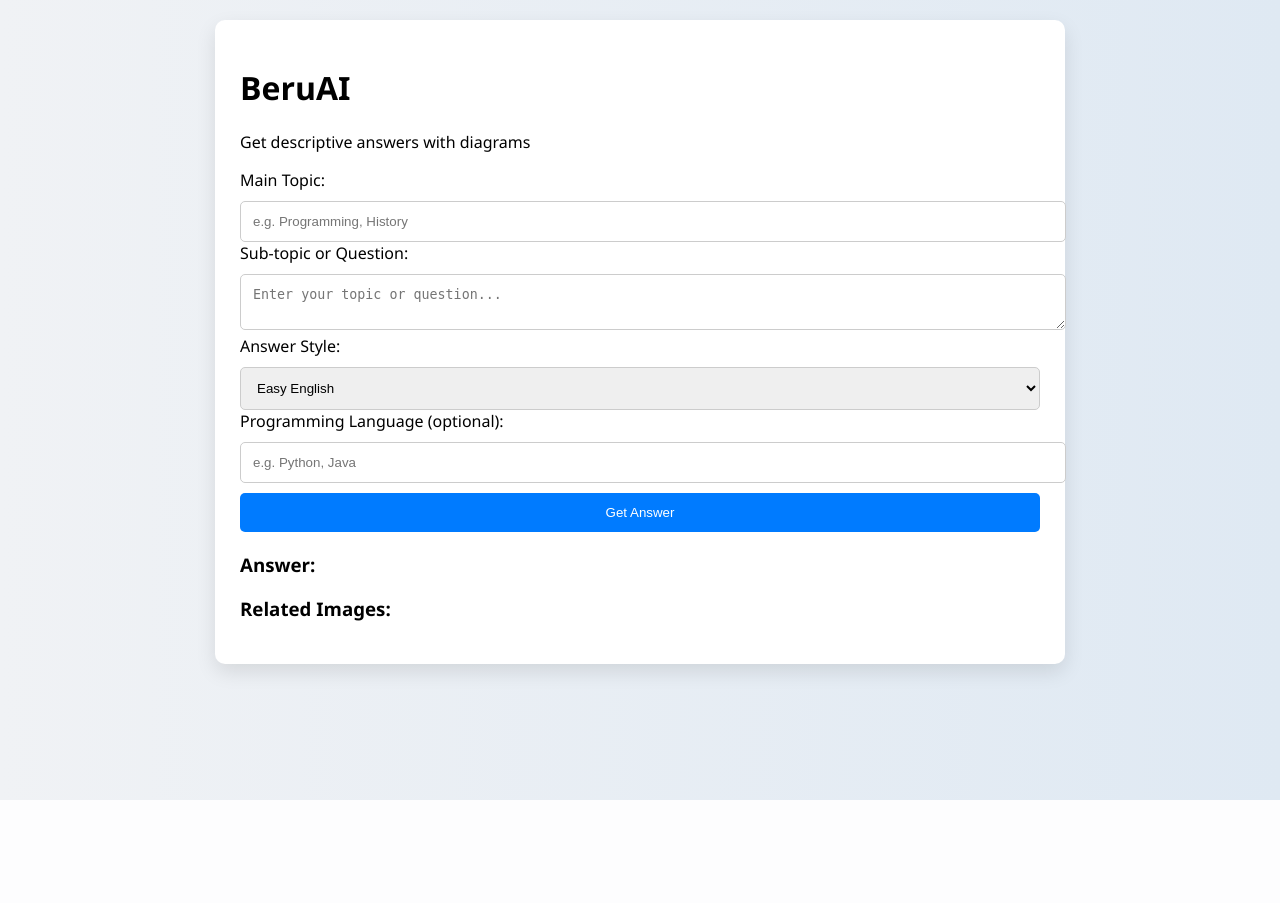
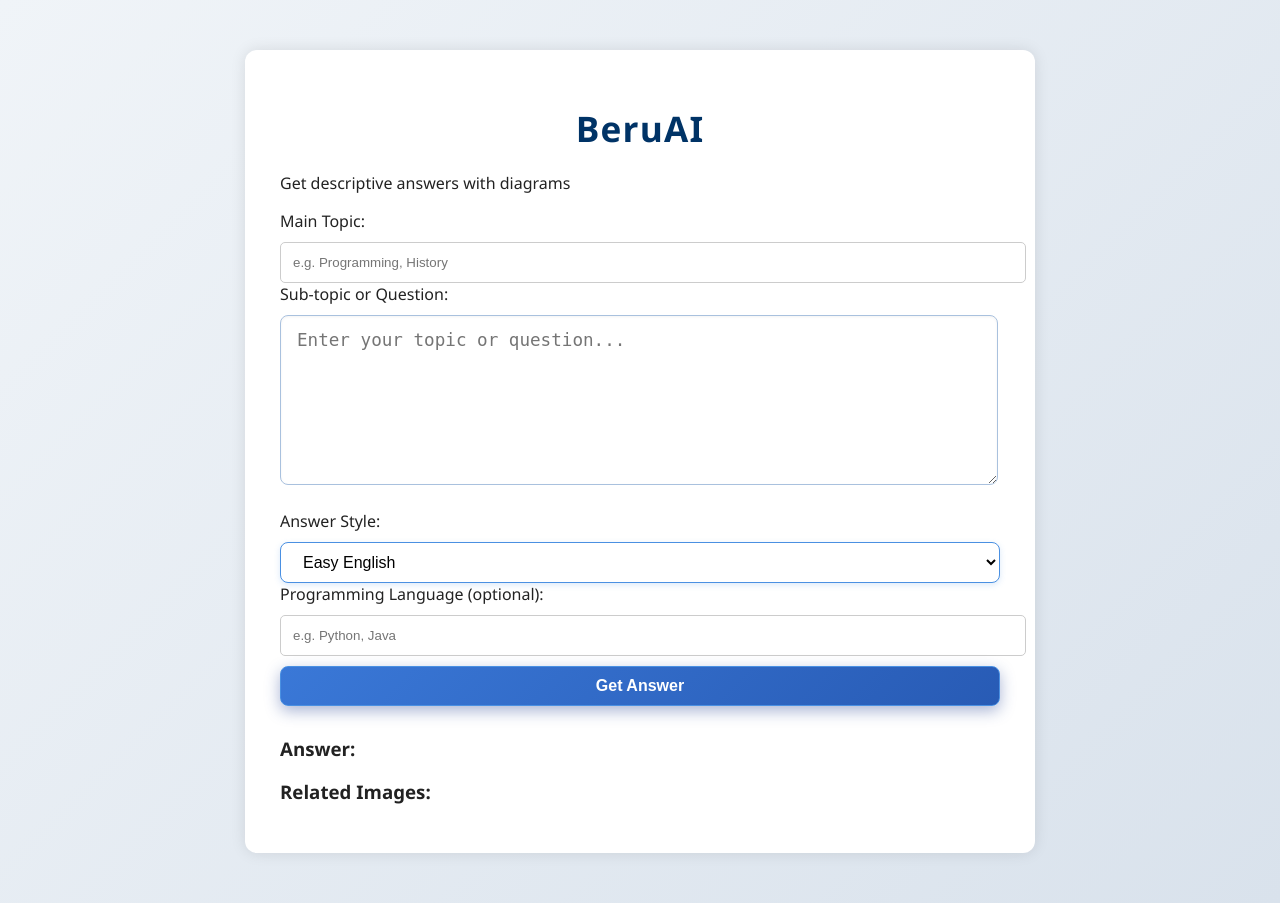
Before and after one commit to SanFlash/Satyen78beruAI, a Flask app: page / in a window 1280 px wide. Before the commit the page ends 800 px from the top, so only its background shows below. Run offline with Flask 3, Linux system fonts and the light colour scheme.

Commit message:
Update index.html

```diff
--- a/templates/index.html
+++ b/templates/index.html
@@ -7,49 +7,204 @@
   <link rel="stylesheet" href="{{ url_for('static', filename='style.css') }}" />
   <style>
         body {
-  font-family: 'Segoe UI', sans-serif;
-  background: linear-gradient(to right, #f0f2f5, #dfe9f3);
-  margin: 0;
-  padding: 20px;
+            font-family: "Segoe UI", Tahoma, Geneva, Verdana, sans-serif;
+            background: linear-gradient(135deg, #f0f4f8, #d9e2ec);
+            color: #222;
+            margin: 30px;
+            -webkit-font-smoothing: antialiased;
+            -moz-osx-font-smoothing: grayscale;
             }
+
             .container {
+            max-width: 720px;
+            margin: 0 auto;
+            background: #fff;
+            padding: 30px 35px;
+            border-radius: 12px;
+            box-shadow: 0 12px 30px rgba(0, 0, 0, 0.08);
+            animation: shadowPulse 4s ease-in-out forwards;
+            }
+
+            /* Headings - subtle slide and fade */
+            h1 {
+            margin-bottom: 20px;
+            text-align: center;
+            color: #003366;
+            font-weight: 700;
+            font-size: 2.2rem;
+            letter-spacing: 1.2px;
+            opacity: 0;
+            transform: translateX(-15px);
+            animation: slideFadeIn 0.8s forwards;
+            animation-delay: 0.3s;
+            }
+
+            /* Textarea styling */
+            textarea {
+            width: 95%;
+            height: 140px;
+            padding: 14px 16px;
+            font-size: 1.1rem;
+            margin-bottom: 20px;
+            border: 1.8px solid #a9c1de;
+            border-radius: 8px;
+            resize: vertical;
+            transition: border-color 0.3s ease, box-shadow 0.3s ease;
+            box-shadow: inset 0 1px 3px rgba(0, 0, 0, 0.05);
+            }
+
+            /* Select and button styling */
+            select, button {
+            padding: 10px 18px;
+            font-size: 1rem;
+            margin-right: 12px;
+            border-radius: 8px;
+            border: 1.8px solid #4a90e2;
+            cursor: pointer;
+            transition: all 0.3s ease;
+            box-shadow: 0 2px 6px rgba(74, 144, 226, 0.2);
             background: white;
-  padding: 25px;
+            user-select: none;
+            }
+
+            button {
+            background: linear-gradient(135deg, #3a78d7, #285bb5);
+            color: #fff;
+            font-weight: 600;
+            box-shadow: 0 5px 15px rgba(42, 71, 149, 0.4);
+            }
+
+            button:hover {
+            background: linear-gradient(135deg, #254a8a, #1a3560);
+            transform: translateY(-2px);
+            box-shadow: 0 8px 20px rgba(26, 53, 96, 0.7);
+            animation: pulse 1.5s infinite alternate;
+            }
+
+            /* Output area */
+            #output {
+            margin-top: 30px;
+            }
+
+            /* Text answer styling with fade + scale animation */
+            #textAnswer {
+            font-size: 1.15rem;
+            line-height: 1.75;
+            color: #1a1a1a;
+            opacity: 0;
+            transform: scale(0.97);
+            animation: fadeScaleIn 0.7s forwards;
+            animation-delay: 0.5s;
+            }
+
+            /* Styling for text tags */
+            strong {
+            font-weight: 700;
+            color: #000;
+            }
+
+            em {
+            font-style: italic;
+            color: #555;
+            }
+
+            mark {
+            background-color: #fff176; /* softer yellow */
+            padding: 0 6px;
+            border-radius: 3px;
+            font-weight: 600;
+            }
+
+            pre {
+            background-color: #f0f2f5;
+            padding: 16px;
             border-radius: 10px;
-  max-width: 800px;
-  margin: auto;
-  box-shadow: 0 8px 20px rgba(0,0,0,0.1);
-  animation: fadeIn 0.8s ease-in-out;
+            overflow-x: auto;
+            font-family: "Courier New", Courier, monospace;
+            color: #2e2e2e;
+            margin: 18px 0;
+            box-shadow: inset 0 0 12px #d0d7df;
             }
-textarea, input, select, button {
-  width: 100%;
-  padding: 12px;
-  margin-top: 10px;
-  border-radius: 5px;
-  border: 1px solid #ccc;
-}
-button {
-  background: #007BFF;
-  color: white;
-  border: none;
-  transition: 0.3s;
-}
-button:hover {
-  background: #0056b3;
-}
-#output {
-  margin-top: 20px;
-}
-img {
-  border-radius: 8px;
+
+            /* Images fade + scale + drop shadow */
+            #imageResults img {
+            max-width: 100%;
+            border-radius: 10px;
+            margin-top: 14px;
+            box-shadow: 0 4px 20px rgba(0, 0, 0, 0.12);
+            opacity: 0;
+            transform: scale(0.95);
+            animation: fadeScaleIn 0.6s forwards;
+            animation-delay: calc(0.3s + var(--img-index) * 0.18s);
+            display: inline-block;
             transition: transform 0.3s ease;
             }
-img:hover {
-  transform: scale(1.03);
+
+            #imageResults img:hover {
+            transform: scale(1.04);
+            box-shadow: 0 6px 25px rgba(0, 0, 0, 0.25);
+            cursor: pointer;
             }
-@keyframes fadeIn {
-  from { opacity: 0; transform: translateY(15px); }
-  to { opacity: 1; transform: translateY(0); }
+
+            /* Focus effect for inputs */
+            textarea:focus, select:focus {
+            outline: none;
+            border-color: #3a78d7;
+            box-shadow: 0 0 10px 3px rgba(58, 120, 215, 0.4);
+            transition: border-color 0.25s ease, box-shadow 0.25s ease;
+            }
+
+            /* Animations */
+
+            @keyframes fadeInUp {
+            from {
+                opacity: 0;
+                transform: translateY(15px);
+            }
+            to {
+                opacity: 1;
+                transform: translateY(0);
+            }
+            }
+
+            @keyframes fadeScaleIn {
+            from {
+                opacity: 0;
+                transform: scale(0.95);
+            }
+            to {
+                opacity: 1;
+                transform: scale(1);
+            }
+            }
+
+            @keyframes pulse {
+            0% {
+                box-shadow: 0 0 6px 2px rgba(58, 120, 215, 0.6);
+            }
+            100% {
+                box-shadow: 0 0 12px 6px rgba(58, 120, 215, 0);
+            }
+            }
+
+            @keyframes shadowPulse {
+            0%, 100% {
+                box-shadow: 0 0 15px rgba(0, 0, 0, 0.1);
+            }
+            50% {
+                box-shadow: 0 0 28px rgba(58, 120, 215, 0.3);
+            }
+            }
+
+            @keyframes slideFadeIn {
+            from {
+                opacity: 0;
+                transform: translateX(-15px);
+            }
+            to {
+                opacity: 1;
+                transform: translateX(0);
+            }
         }
 
   </style>
```
Lines whose indentation alone changed are shown as unchanged.
